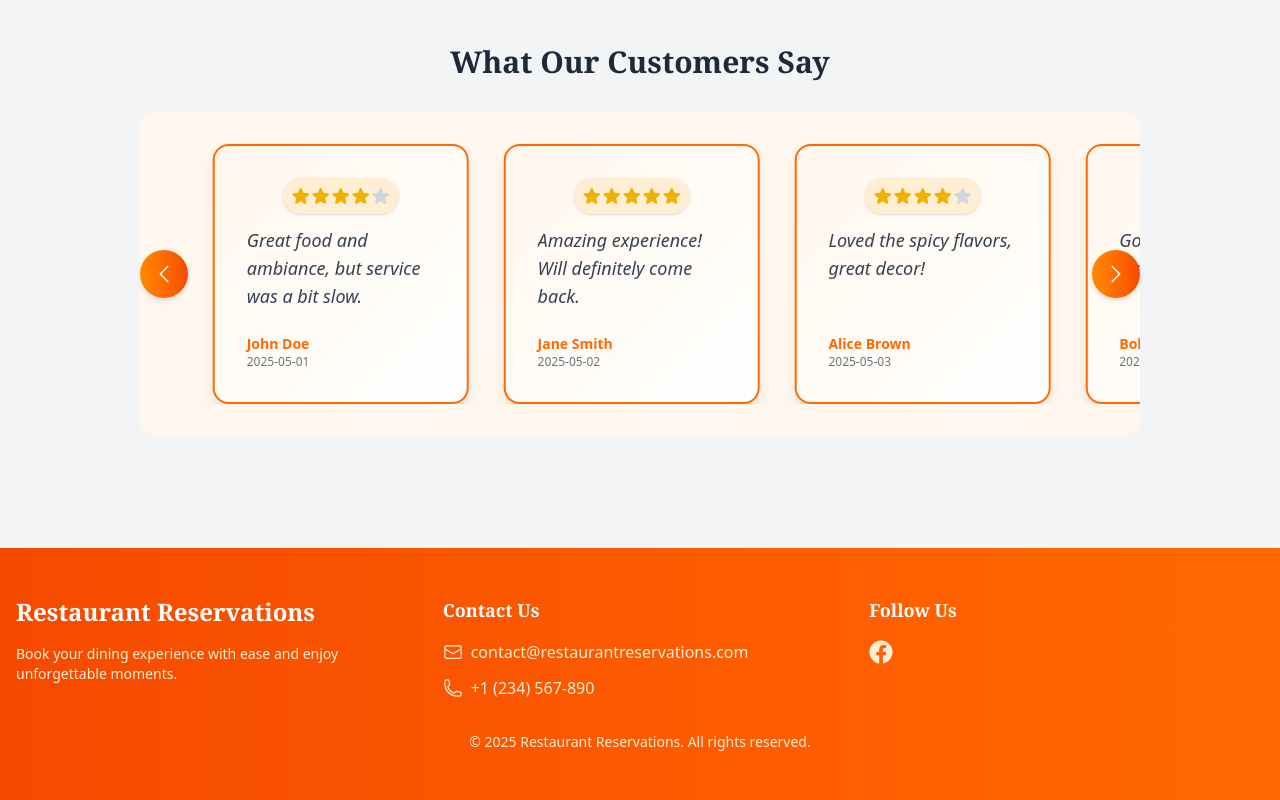
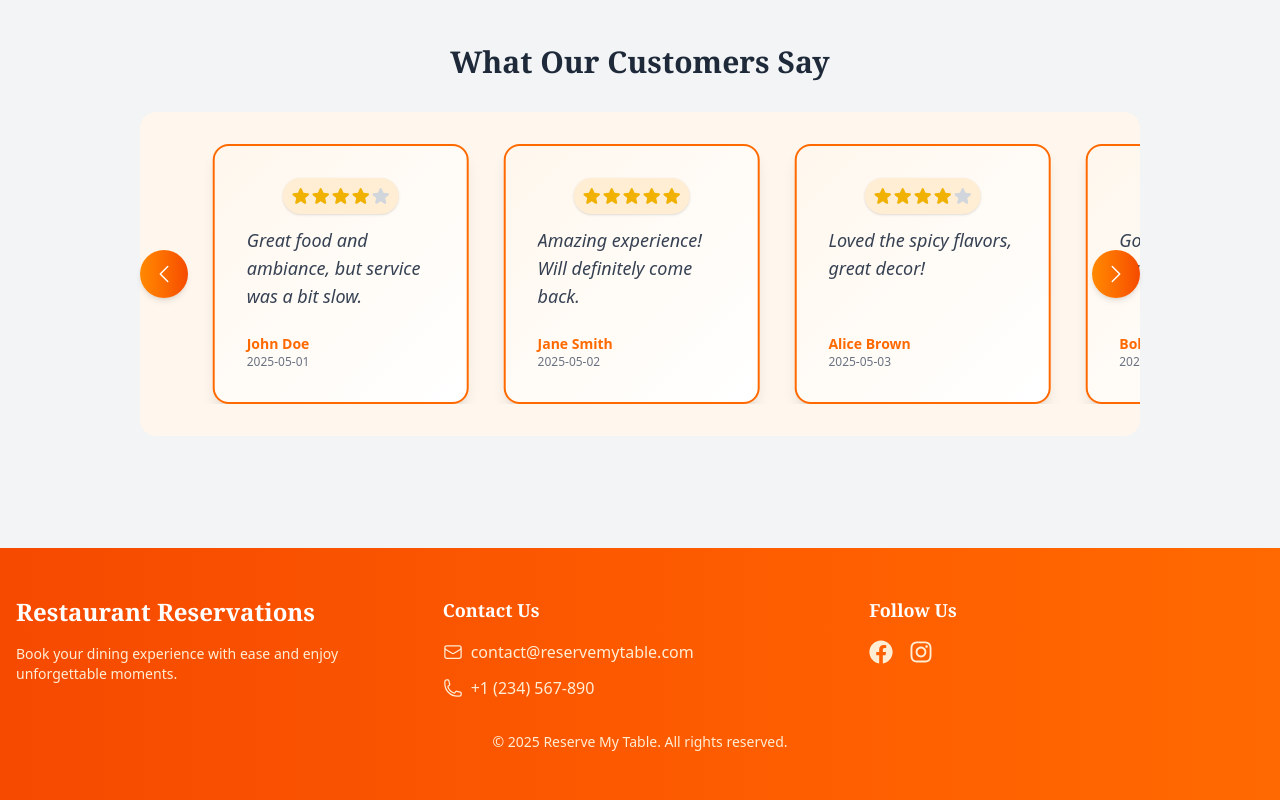
Before and after one commit to khainghsuthwe/ReserveMyTable, a Next.js app: page / in a window 1280 px wide. Shown: the part 1660-2460 px from the top of the page. Built offline with nearby package versions, Linux system fonts and the light colour scheme; no server answers.

Commit message:
[update] added instagram icon on footer

```diff
--- a/src/components/Footer.tsx
+++ b/src/components/Footer.tsx
@@ -1,6 +1,6 @@
 import { motion } from 'framer-motion';
 import { EnvelopeIcon, PhoneIcon } from '@heroicons/react/24/outline';
-import { FaFacebook } from 'react-icons/fa';
+import { FaFacebook, FaInstagram } from 'react-icons/fa';
 
 export default function Footer() {
   return (
@@ -39,7 +39,7 @@ export default function Footer() {
                 className="flex items-center text-orange-100 hover:text-white transition-colors"
               >
                 <EnvelopeIcon className="h-5 w-5 mr-2" />
-                contact@restaurantreservations.com
+                contact@reservemytable.com
               </a>
               <a
                 href="tel:+1234567890"
@@ -70,16 +70,27 @@ export default function Footer() {
               >
                 <FaFacebook className="h-6 w-6" />
               </motion.a>
+              <motion.a
+                href="https://instagram.com/restaurantreservations"
+                target="_blank"
+                rel="noopener noreferrer"
+                className="text-orange-100 hover:text-white transition-colors"
+                whileHover={{ scale: 1.2 }}
+                whileTap={{ scale: 0.9 }}
+              >
+                <FaInstagram className="h-6 w-6" />
+              </motion.a>
             </div>
           </motion.div>
         </div>
+
         <motion.div
           className="mt-8 text-center text-sm text-orange-100"
           initial={{ opacity: 0 }}
           animate={{ opacity: 1 }}
           transition={{ delay: 0.5, duration: 0.5 }}
         >
-          <p>© {new Date().getFullYear()} Restaurant Reservations. All rights reserved.</p>
+          <p>© {new Date().getFullYear()} Reserve My Table. All rights reserved.</p>
         </motion.div>
       </div>
     </motion.footer>
```
